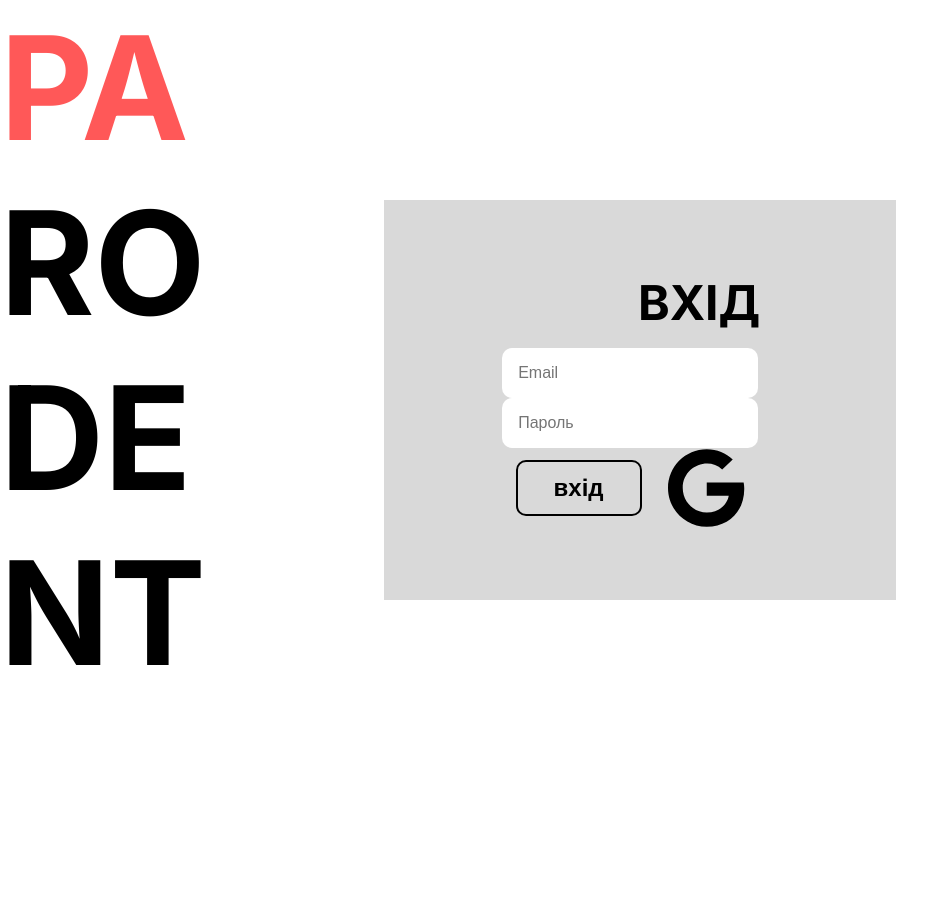
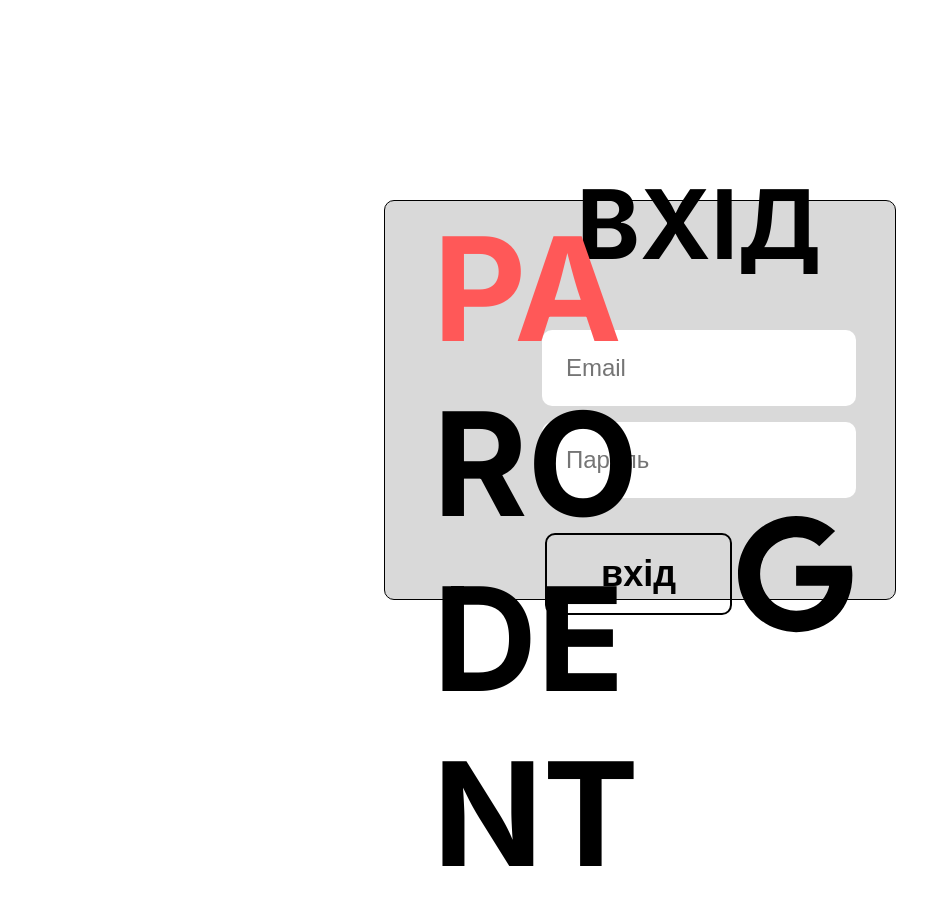
Before and after one commit to Parodent1/Parodent, a React (Vite) app in the folder frontend/parodent-front/: page /login in a window 1280 px wide. Shown: the whole page, without its empty margins (0-950 px from the left). Before the commit the page ends 800 px from the top, so only its background shows below. Built offline with nearby package versions, Linux system fonts and the light colour scheme.

Commit message:
fix login and register form

```diff
--- a/frontend/parodent-front/src/components/logo/Logo.css
+++ b/frontend/parodent-front/src/components/logo/Logo.css
@@ -9,6 +9,7 @@ top: 0;
 left: 0;
 width: 10%;
 font-size: 3em;
+padding-left: 1em;
 }
 .logoContentText {
 text-transform: uppercase;
--- a/frontend/parodent-front/src/pages/signIn/SignIn.jsx
+++ b/frontend/parodent-front/src/pages/signIn/SignIn.jsx
@@ -1,14 +1,12 @@
 import React, { useState, useEffect } from "react";
 
 import "../signUp/SignUp.css";
-import Logo from "../../components/logo/Logo"
+import Logo from "../../components/logo/Logo";
 import { FontAwesomeIcon } from "@fortawesome/react-fontawesome";
 import { faGoogle } from "@fortawesome/free-brands-svg-icons";
 import { useNavigate } from "react-router-dom";
-import axios from 'axios';
+import axios from "axios";
 import { useAuth } from "../../context/AuthContext";
-
-
 
 function SignIn() {
   const [formData, setFormData] = useState({
@@ -22,11 +20,11 @@ const { checkAuth, isAuthenticated } = useAuth();
 
   useEffect(() => {
     if (isAuthenticated) {
-    navigate('/schedule');
+      navigate("/schedule");
     }
-}, [isAuthenticated])
+  }, [isAuthenticated]);
 
-const navigate = useNavigate()
+  const navigate = useNavigate();
 
   const handleChange = (e) => {
     const { name, value } = e.target;
@@ -38,22 +36,21 @@ setFormData((prev) => ({
   const handleSubmit = async (e) => {
     e.preventDefault();
     try {
-    const response = await axios.post('http://localhost:3000/api/login', {
+      const response = await axios.post("http://localhost:3000/api/login", {
         email: formData.email,
         password: formData.password,
       });
 
       const token = response.data.token;
-    localStorage.setItem('token', token);
-    console.log('Login successful! Token:', token);
+      localStorage.setItem("token", token);
+      console.log("Login successful! Token:", token);
 
-    await checkAuth()
-    navigate('/schedule');
+      await checkAuth();
+      navigate("/schedule");
     } catch (error) {
       console.error("Login failed:", error.response?.data || error.message);
     }
   };
-
 
   return (
     <div className="body">
@@ -63,7 +60,7 @@ return (
         </div>
         <div className="signUpInputContainer">
           <h1>вхід</h1>
-        <form onSubmit={handleSubmit}>
+          <form onSubmit={handleSubmit} className="loginCover">
             <input
               className="signUpInput"
               type="email"
@@ -89,7 +86,6 @@ return (
               <FontAwesomeIcon className="googleLogo" icon={faGoogle} />
             </div>
           </form>
-
         </div>
       </div>
     </div>
--- a/frontend/parodent-front/src/pages/signUp/SignUp.jsx
+++ b/frontend/parodent-front/src/pages/signUp/SignUp.jsx
@@ -58,7 +58,7 @@ return (
     </div>
     <div className="signUpInputContainer">
         <h1>реєстрація</h1>
-        <form onSubmit={handleSubmit}>
+        <form onSubmit={handleSubmit} className="loginCover">
         <input
         className="signUpInput"
         type="email"
--- a/frontend/parodent-front/src/pages/signUp/signUp.css
+++ b/frontend/parodent-front/src/pages/signUp/signUp.css
@@ -12,6 +12,9 @@
     height: 50vh;
     width: 40%;
     background-color: #D9D9D9;
+    border: 1px solid black;
+    border-radius: 10px;
+    position: relative;
 }
 .logoContainer{
     width: 30%;
@@ -22,25 +25,33 @@
     width: 100%;
     align-items: center;
     justify-content: center;
-    gap: 1em;
+    gap: 3em;
 }
 .signUpInputContainer h1{
     text-transform: uppercase;
-    font-size: 3em;
+    font-size: 6em;
 
+}
+.loginCover{
+    display: flex;
+    justify-content: center;
+    flex-wrap: wrap;
+    gap: 1em;
+    height: fit-content;
 }
 .signUpInput{
     border: none;
     padding: 1em;
     border-radius: 10px;
-    width: 65%;
-    font-size: 1em;
+    width: 80%;
+    font-size: 1.5em;
 }
 .signUpBTNContainer{
     display: flex;
     align-items: center;
-    width: 65%;
+    width: 80%;
     justify-content: space-around;
+    font-size: 1.5em;
 }
 .signUpInputBTN{
     border: 2px solid black;
```
Also changed, not shown: 1 other file (tests, documents, lock files or other folders). Lines whose indentation alone changed are shown as unchanged.
